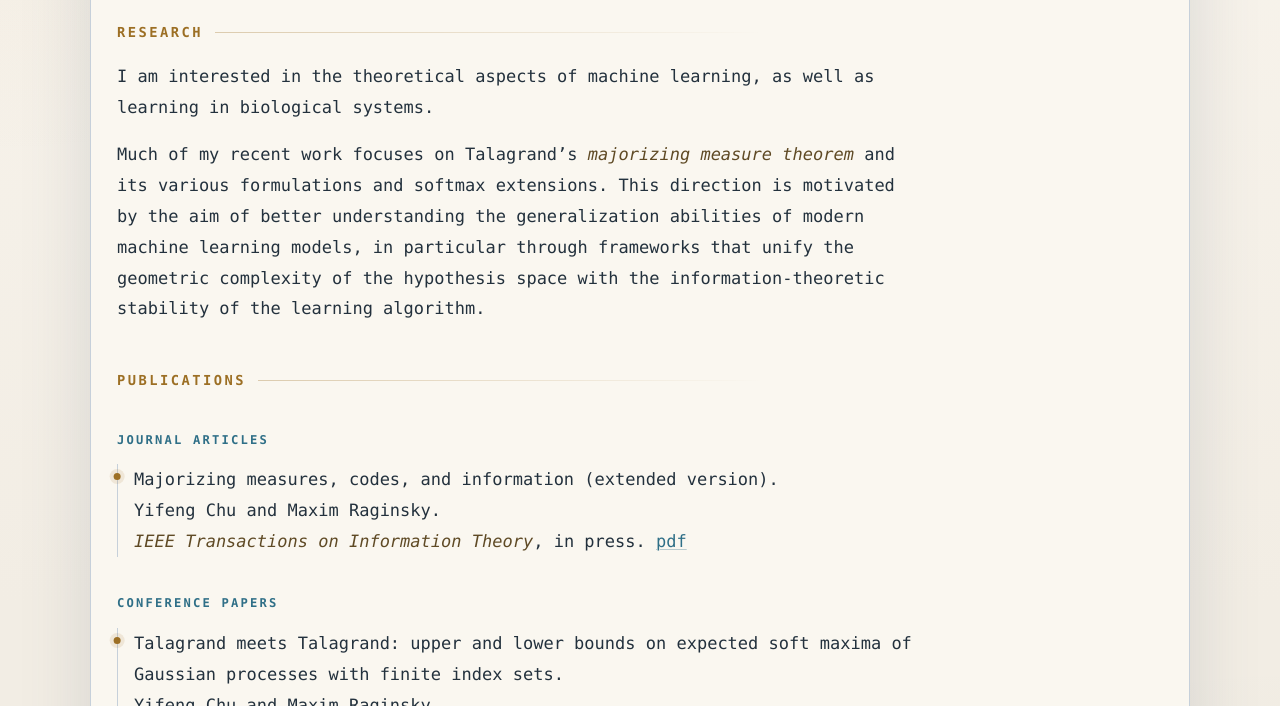
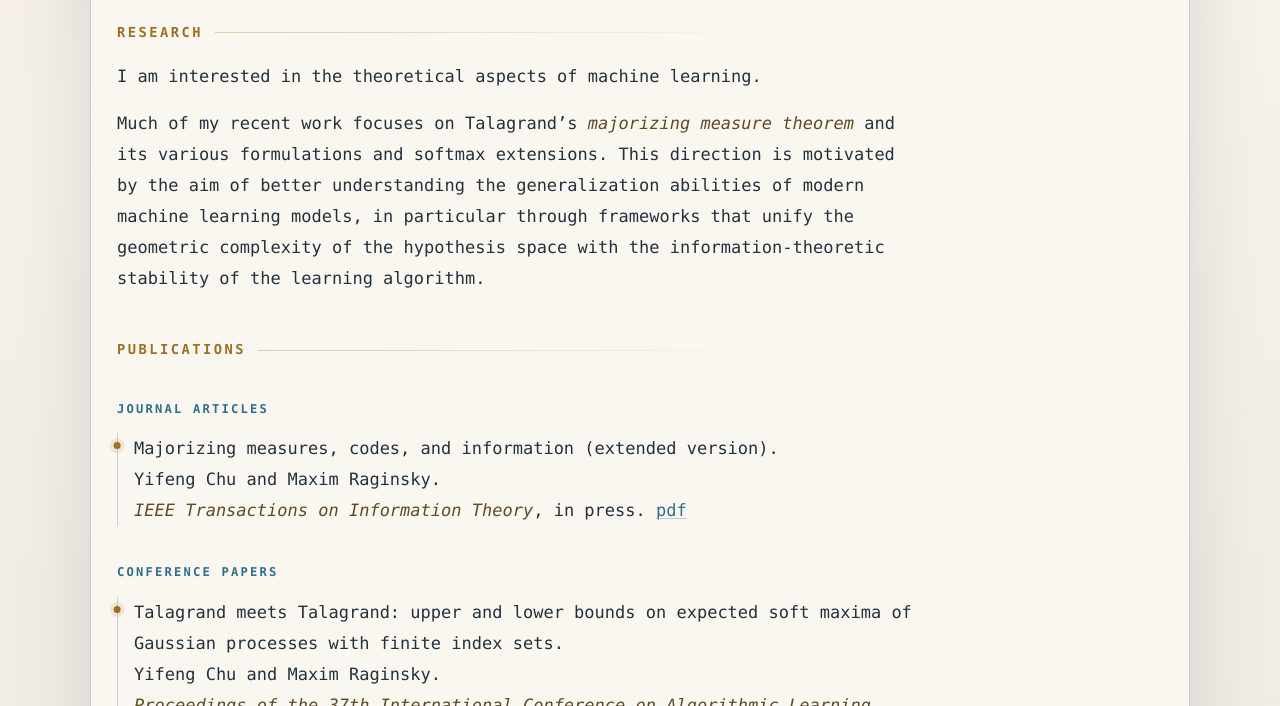
Before and after one commit to deshearth/deshearth.github.io, a Jekyll site: the page built from index.md, in a window 1280 px wide and 900 px high, scrolled down 319 px, cut to the strip 194-900 px from the top of the window. Built offline with Jekyll 4.4.1, drawn with Linux system fonts in a browser that asks for light colours.

Commit message:
minor fix in res intro

```diff
--- a/index.md
+++ b/index.md
@@ -21,7 +21,7 @@ title: Home
 ## Research
 {: #research}
 
-I am interested in the theoretical aspects of machine learning, as well as learning in biological systems.
+I am interested in the theoretical aspects of machine learning.
 
 Much of my recent work focuses on Talagrand's *majorizing measure theorem* and its various formulations and softmax extensions. This direction is motivated by the aim of better understanding the generalization abilities of modern machine learning models, in particular through frameworks that unify the geometric complexity of the hypothesis space with the information-theoretic stability of the learning algorithm.
 
```
